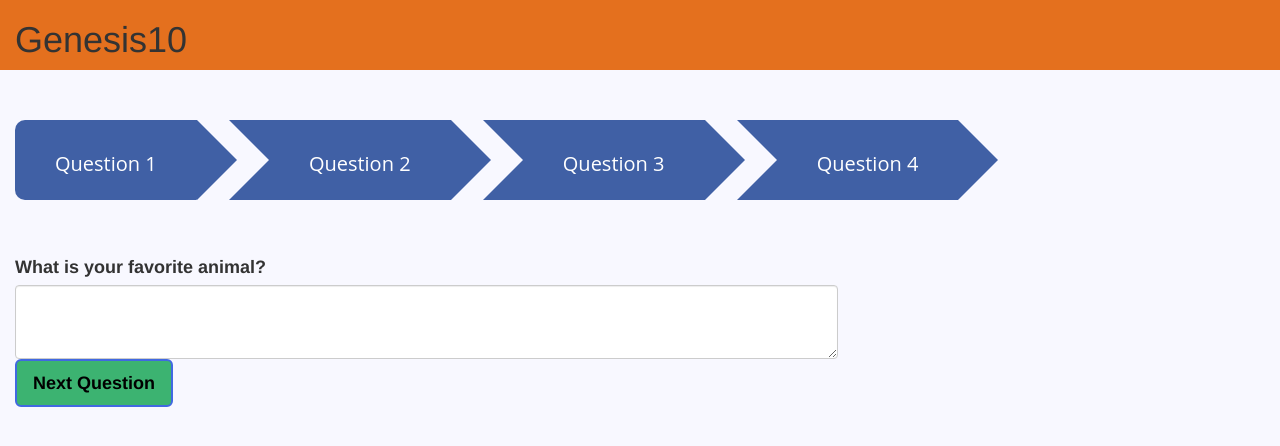
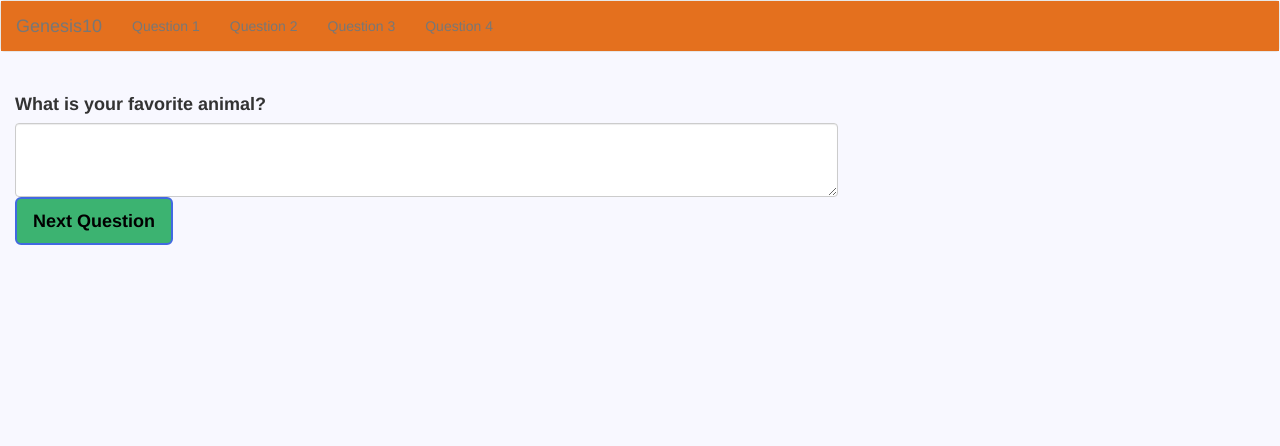
Before and after one commit to Wally142/Gen10Questionaire, a website: page public/index.html in a window 1280 px wide. Drawn offline with nearby package versions, Linux system fonts and the light colour scheme.

Commit message:
Added a navbar, took out CSS breadcrumbs

```diff
--- a/public/index.html
+++ b/public/index.html
@@ -70,104 +70,34 @@
             background: #E9967A;
             font-weight: bold;
         }
-        #my-breadcrumbs ul li {
-            list-style:none;
-        }
-
-        #my-breadcrumbs {
-            margin-top: 50px;
-            margin-bottom: 50px;
-        }
-
-        #my-breadcrumbs ul li a {
-            display: block;
-            float: left;
-            height: 80px;
-            background: #4060A5;
-            text-align: center;
-            padding: 30px 40px 0 40px;
-            position: relative;
-            margin: 0 45px 0 0;
-            font-family: "Open Sans", Helvetica, Arial, sans-serif;
-            font-size: 20px;
-            text-decoration: none;
-            color: #fff;
-        }
-
-        #my-breadcrumbs ul li a:after {
-            content: "";
-            border-top: 40px solid transparent;
-            border-bottom: 40px solid transparent;
-            border-left: 40px solid #4060A5;
-            position: absolute; right: -40px; top: 0;
-        }
-        #my-breadcrumbs ul li a:before {
-            content: "";
-            position: absolute;
-
-            margin-top: -30px;
-            border-width: 40px 0 40px 40px;
-            border-style: solid;
-            border-color: #4060A5 #4060A5 #4060A5 transparent;
-            left: -40px;
-        }
-        /* Hide the Before Pseudo Element */
-        #my-breadcrumbs ul li:first-child a:before {
-            display: none; }
-
-        /* Add Border Radius */
-        #my-breadcrumbs ul li:first-child a{
-            border-top-left-radius: 10px; border-bottom-left-radius: 10px;border-bottom-right-radius: 1px;
-        }
-
-
-    /* Hover Effects */
-    #my-breadcrumbs ul li a:hover::before {
-      border-color: #5172B8 #5172B8 #5172B8 transparent;
-    }
-    /* Hover Effects */
-    #my-breadcrumbs ul li a:hover::after {
-      border-top: 40px solid transparent;
-      border-bottom: 40px solid transparent;
-      border-left: 40px solid #5172B8;
-    }
-
-    .press {
-      display: block;
-      padding: 0;
-      margin: 0;
-      width: 100%;
-    }
-
-    .press li {
-      display: inline-block;
-      width: 20%;
-      text-align: center;
+        textarea{
+            width: auto;
         }
 
 </style>
 
     <body style="background-color: #F8F8FF">
-        <div class="header">
+    <nav class="navbar navbar-default">
         <div class="container-fluid" style="background-color: rgb(228,112,30)">
-                <h1>Genesis10</h1>
+            <!-- Brand and toggle grouped for better mobile display -->
+            <div class="navbar-header">
+                <span class="navbar-brand">Genesis10</span>
+                <button class="navbar-toggle" type="button" data-toggle="collapse" data-target="#links-navbar-collapse" aria-controls="links-navbar-collapse" aria-expanded="false" aria-label="Toggle navigation">
+                    <span class="icon-bar"></span>
+                    <span class="icon-bar"></span>
+                    <span class="icon-bar"></span>
+                </button>
             </div>
-        </div>
-
-
-    <div class="col-md-12">
-      <div id="my-breadcrumbs">
-       <ul class="press">
-         <li id="navigationOne" ><a id="prog1" href="#">Question 1</a></li>
+            <div class="collapse navbar-collapse" id="links-navbar-collapse">
+                <ul class="nav navbar-nav">
+                    <li id="navigationOne"><a id="prog1" href="#">Question 1</a></li>
                     <li id="navigationTwo"><a id="prog2" href="#">Question 2</a></li>
                     <li id="navigationThree"><a id="prog3" href="#">Question 3</a></li>
                     <li id="navigationFour"><a id="prog4" href="#">Question 4</a></li>
-
                 </ul>
-      </div>
-    </div>
-    <br>
-    <br>
+            </div><!-- /.navbar-collapse -->
+        </div><!-- /.container-fluid -->
+    </nav>
     <br>
     <div class="form-group">
         <div class="col-md-8" id="question1">
@@ -195,10 +125,11 @@
             <button type="button" class="btn btn-primary btn-lg" id="answers">Submit Answers</button>
 
         </div>
-
+    </div>
     <link rel="stylesheet" href="https://maxcdn.bootstrapcdn.com/bootstrap/3.3.7/css/bootstrap.min.css" integrity="sha384-BVYiiSIFeK1dGmJRAkycuHAHRg32OmUcww7on3RYdg4Va+PmSTsz/K68vbdEjh4u"
           crossorigin="anonymous">
     <script src="https://code.jquery.com/jquery-3.3.1.min.js"></script>
+    <script src="https://maxcdn.bootstrapcdn.com/bootstrap/3.3.7/js/bootstrap.min.js" integrity="sha384-Tc5IQib027qvyjSMfHjOMaLkfuWVxZxUPnCJA7l2mCWNIpG9mGCD8wGNIcPD7Txa" crossorigin="anonymous"></script>
     <script src="scripts/client.js"></script>
     </body>
 </html>
```
Lines whose indentation alone changed are shown as unchanged.
